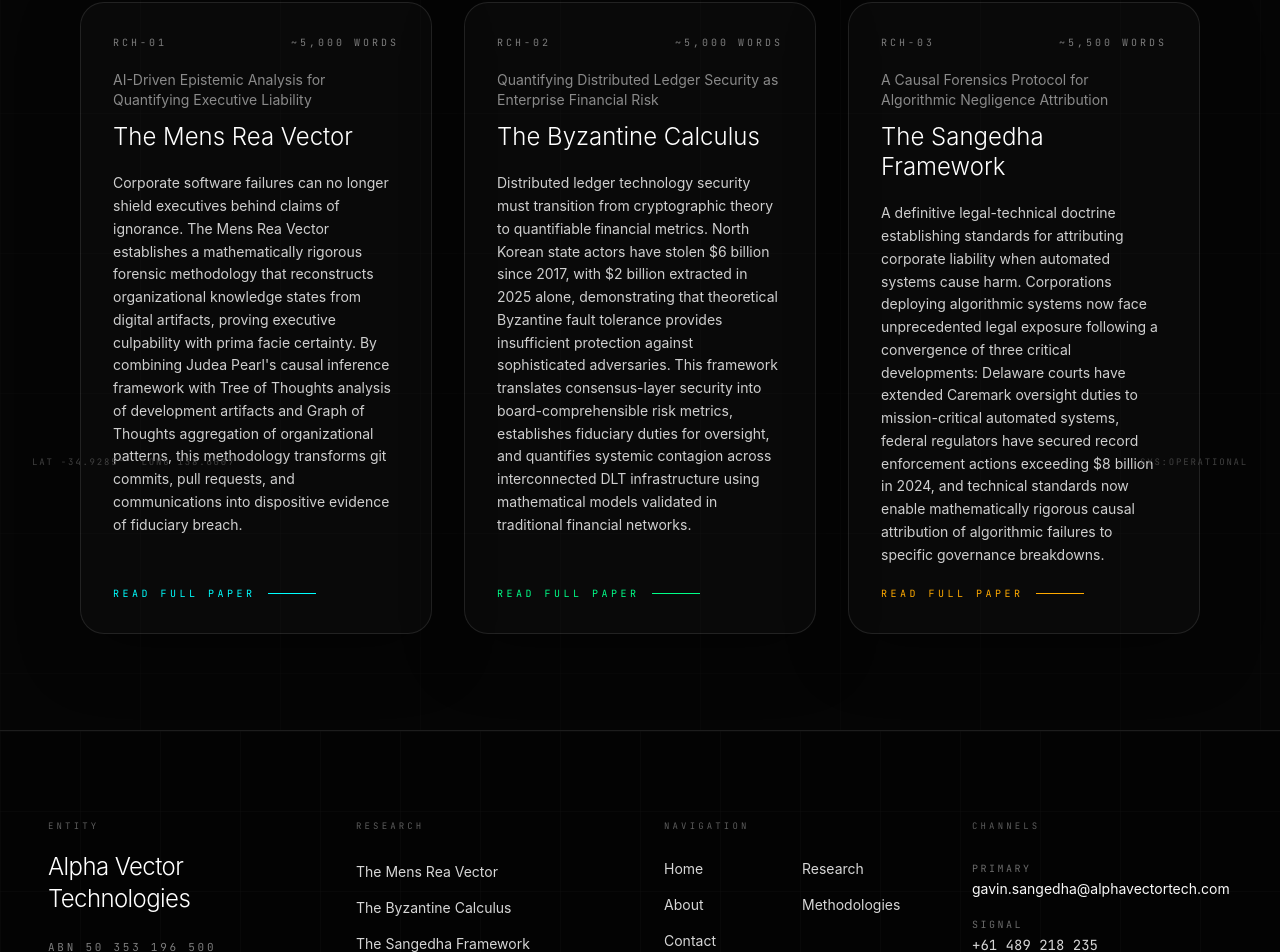
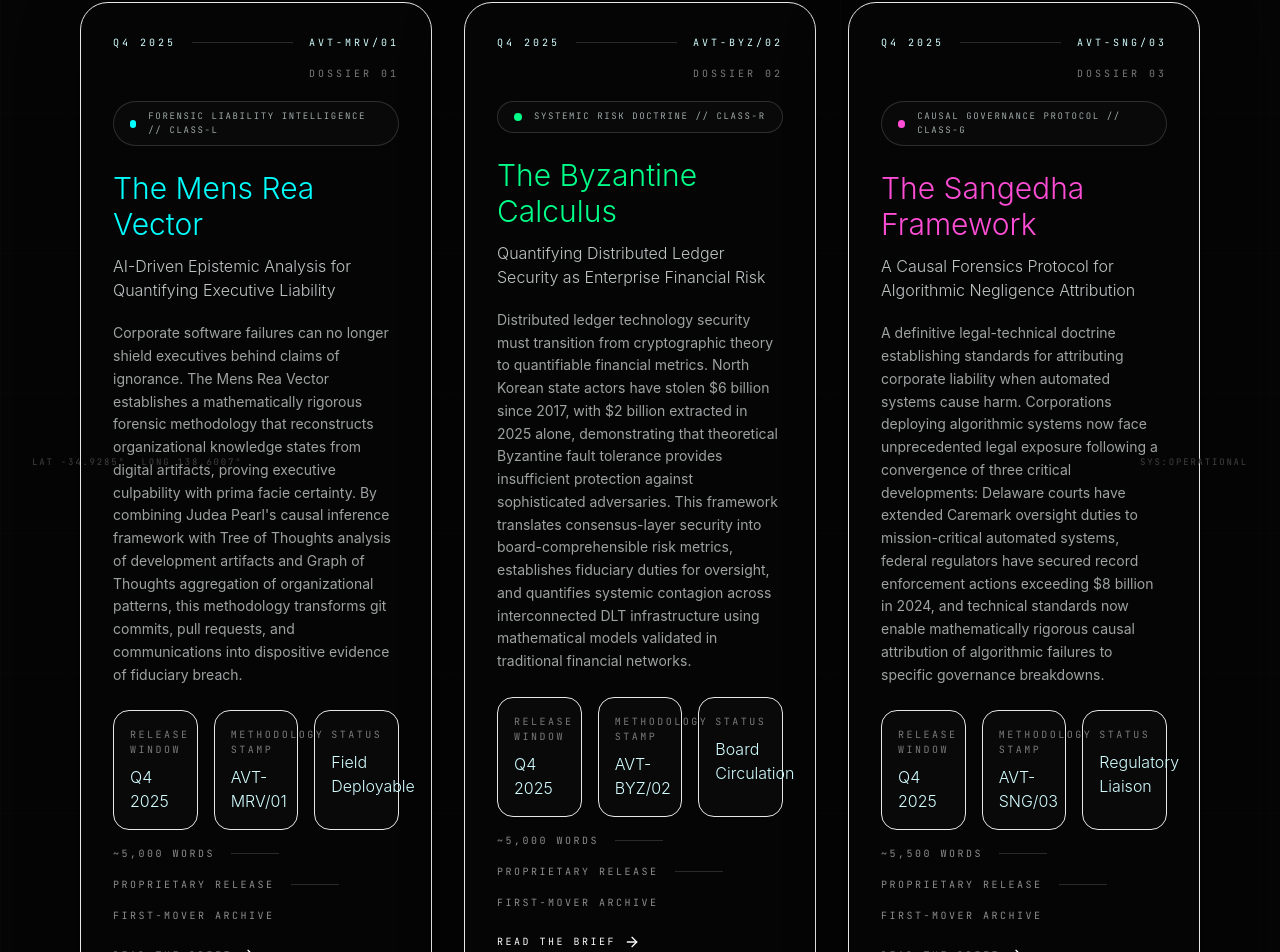
Before and after one commit to raven-technologi/alphavectortech-raven.technologi, a Next.js app: page /research in a window 1280 px wide. Shown: the part 307-1259 px from the top of the page. Built offline with nearby package versions, Linux system fonts and the light colour scheme.

Commit message:
feat: refresh research visuals and copy

```diff
--- a/src/app/globals.css
+++ b/src/app/globals.css
@@ -1,6 +1,8 @@
+/* stylelint-disable */
 @tailwind base;
 @tailwind components;
 @tailwind utilities;
+/* stylelint-enable */
 
 /* ═══════════════════════════════════════════════════════════════════════════
    LENIS SMOOTH SCROLL — Required CSS
@@ -70,8 +72,10 @@ body {
 
 /* Typography for research papers */
 .prose-research {
-  font-family: var(--font-serif);
+  font-family: var(--font-primary);
   line-height: var(--leading-relaxed);
+  letter-spacing: 0.01em;
+  font-size: 1.02rem;
 }
 
 .prose-research h1,
--- a/src/components/Navigation.tsx
+++ b/src/components/Navigation.tsx
@@ -18,10 +18,10 @@ export default function Navigation() {
         <div className="flex items-center justify-between h-20">
           <Link href="/" className="group">
             <div className="flex flex-col">
-              <span className="text-[10px] font-mono tracking-[0.45em] text-[#7c7c7c] uppercase group-hover:text-[#00ffff] transition-colors">
+              <span className="text-[10px] font-mono tracking-[0.45em] text-[#d2fdff] uppercase group-hover:text-[#00ffff] transition-colors">
                 Alpha Vector Technologies
               </span>
-              <span className="mt-2 text-[10px] font-mono tracking-[0.3em] text-[#3f3f3f]">
+              <span className="mt-2 text-[10px] font-mono tracking-[0.3em] text-[#a5f6ff]">
                 ABN 50 353 196 500
               </span>
             </div>
@@ -32,7 +32,7 @@ export default function Navigation() {
               <Link
                 key={item.href}
                 href={item.href}
-                className="text-[11px] font-mono uppercase tracking-[0.3em] text-[#6f6f6f] hover:text-[#fafafa] transition-colors"
+                className="text-[11px] font-mono uppercase tracking-[0.3em] text-[#e7fefe] hover:text-[#00ffff] transition-colors"
               >
                 {item.label}
               </Link>
@@ -72,7 +72,7 @@ export default function Navigation() {
               <Link
                 key={item.href}
                 href={item.href}
-                className="text-[11px] font-mono uppercase tracking-[0.4em] text-[#9b9b9b]"
+                className="text-[11px] font-mono uppercase tracking-[0.4em] text-[#d2fdff]"
                 onClick={() => setIsMenuOpen(false)}
               >
                 {item.label}
--- a/src/components/RelatedResearch.tsx
+++ b/src/components/RelatedResearch.tsx
@@ -1,19 +1,22 @@
-'use client';
-import ResearchCard from './ResearchCard';
-import { researchPapers } from '../lib/research-data';
+'use client'
+import ResearchCard from './ResearchCard'
+import { researchPapers } from '../lib/research-data'
 
 interface RelatedResearchProps {
   currentPath: string;
 }
 
 export default function RelatedResearch({ currentPath }: RelatedResearchProps) {
-  const otherPapers = researchPapers.filter(paper => paper.href !== currentPath);
+  const otherPapers = researchPapers.filter(paper => paper.href !== currentPath)
 
   return (
-    <section className="py-16 border-t border-border-subtle mt-16">
-      <div className="max-w-7xl mx-auto">
-        <h2 className="text-2xl font-bold text-text-primary mb-8">Related Research</h2>
-        <div className="grid grid-cols-1 md:grid-cols-2 gap-8">
+    <section className="mt-16 border-t border-white/10 py-16">
+      <div className="mx-auto max-w-7xl">
+        <div className="mb-8 flex items-center gap-3 text-[11px] font-mono uppercase tracking-[0.35em] text-[#7a7a7a]">
+          <span className="h-px w-10 bg-white/15" />
+          Related Research
+        </div>
+        <div className="grid grid-cols-1 gap-8 lg:grid-cols-2">
           {otherPapers.map((paper, index) => (
             <ResearchCard key={paper.href} {...paper} index={index} />
           ))}
--- a/src/components/ResearchCard.tsx
+++ b/src/components/ResearchCard.tsx
@@ -1,4 +1,5 @@
 import Link from 'next/link'
+import { ArrowRight } from 'lucide-react'
 
 interface ResearchCardProps {
   title: string
@@ -8,34 +9,83 @@ interface ResearchCardProps {
   href: string
   index: number
   color?: string
+  release?: string
+  classification?: string
+  methodologyStamp?: string
+  status?: string
 }
 
-export default function ResearchCard({ title, subtitle, abstract, wordCount, href, index, color = '#00ffff' }: ResearchCardProps) {
+export default function ResearchCard({
+  title,
+  subtitle,
+  abstract,
+  wordCount,
+  href,
+  index,
+  color = '#00ffff',
+  release,
+  classification,
+  methodologyStamp,
+  status,
+}: ResearchCardProps) {
+  const dossierNumber = `DOSSIER ${String(index + 1).padStart(2, '0')}`
+  const releaseLabel = release ?? 'Release Pending'
+  const methodologyLabel = methodologyStamp ?? `AVT-${String(index + 1).padStart(2, '0')}`
+  const statusLabel = status ?? 'Internal Review'
+  const classificationLabel = classification ?? 'Proprietary Archive'
+
   return (
-    <div
-      className="relative flex h-full flex-col gap-5 rounded-3xl border border-white/10 bg-white/[0.02] p-8 shadow-[0_20px_60px_rgba(0,0,0,0.35)]"
-      style={{ animationDelay: `${index * 0.15}s` }}
-    >
-      <div className="flex items-center justify-between text-[10px] font-mono uppercase tracking-[0.3em] text-[#7c7c7c]">
-        <span>RCH-{String(index + 1).padStart(2, '0')}</span>
-        <span>{wordCount}</span>
+    <article className="flex h-full flex-col rounded-[28px] border border-white/12 bg-[#050505] p-8 shadow-[0_20px_60px_rgba(0,0,0,0.45)]">
+      <div className="flex flex-wrap items-center gap-4 text-[10px] font-mono uppercase tracking-[0.3em] text-[#d2fdff]">
+        <span>{releaseLabel}</span>
+        <span className="h-px flex-1 min-w-[60px] bg-white/15" />
+        <span>{methodologyLabel}</span>
+        <span className="ml-auto text-[#7a7a7a]">{dossierNumber}</span>
       </div>
 
-      <div>
-        <p className="text-sm text-[#8a8a8a]">{subtitle}</p>
-        <h3 className="mt-3 text-2xl font-light text-white leading-tight">{title}</h3>
+      <div className="mt-5 inline-flex items-center gap-3 rounded-full border border-white/15 bg-white/[0.02] px-4 py-2 text-[9px] font-mono uppercase tracking-[0.18em] text-[#9ea8a8]">
+        <span className="inline-flex h-2 w-2 rounded-full" style={{ backgroundColor: color }} />
+        <span>{classificationLabel}</span>
       </div>
 
-      <p className="text-sm text-[#cfcfcf] leading-relaxed">{abstract}</p>
+      <h3 className="mt-6 text-2xl md:text-3xl font-light" style={{ color }}>
+        {title}
+      </h3>
+      <p className="mt-3 text-base font-light text-[#bfc5c5]">{subtitle}</p>
+      <p className="mt-5 text-sm leading-relaxed text-[#9ea2a2]">{abstract}</p>
+
+      <div className="mt-6 grid gap-4">
+        <div className="grid gap-4 sm:grid-cols-3">
+          <div className="rounded-2xl border border-white/12 bg-white/[0.015] p-4">
+            <div className="text-[10px] font-mono uppercase tracking-[0.25em] text-[#7a7a7a]">Release Window</div>
+            <div className="mt-2 text-base font-light text-[#d2fdff]">{releaseLabel}</div>
+          </div>
+          <div className="rounded-2xl border border-white/12 bg-white/[0.015] p-4">
+            <div className="text-[10px] font-mono uppercase tracking-[0.25em] text-[#7a7a7a]">Methodology Stamp</div>
+            <div className="mt-2 text-base font-light text-[#d2fdff]">{methodologyLabel}</div>
+          </div>
+          <div className="rounded-2xl border border-white/12 bg-white/[0.015] p-4">
+            <div className="text-[10px] font-mono uppercase tracking-[0.25em] text-[#7a7a7a]">Status</div>
+            <div className="mt-2 text-base font-light text-[#d2fdff]">{statusLabel}</div>
+          </div>
+        </div>
+
+        <div className="flex flex-wrap items-center gap-4 text-[10px] font-mono uppercase tracking-[0.25em] text-[#8d8d8d]">
+          <span>{wordCount}</span>
+          <span className="h-px w-12 bg-white/15" />
+          <span>Proprietary Release</span>
+          <span className="h-px w-12 bg-white/15" />
+          <span>First-Mover Archive</span>
+        </div>
+      </div>
 
       <Link
         href={href}
-        className="mt-auto inline-flex items-center gap-3 text-[10px] font-mono uppercase tracking-[0.35em] text-white"
-        style={{ color }}
+        className="mt-6 inline-flex items-center gap-2 text-[10px] font-mono uppercase tracking-[0.25em] text-[#fafafa] hover:text-[#00ffff]"
       >
-        Read Full Paper
-        <span className="h-px w-12" style={{ backgroundColor: color }} />
+        Read the brief
+        <ArrowRight className="h-4 w-4" />
       </Link>
-    </div>
+    </article>
   )
 }
--- a/src/lib/research-data.ts
+++ b/src/lib/research-data.ts
@@ -35,7 +35,7 @@ export const researchPapers = [
     abstract: "A definitive legal-technical doctrine establishing standards for attributing corporate liability when automated systems cause harm. Corporations deploying algorithmic systems now face unprecedented legal exposure following a convergence of three critical developments: Delaware courts have extended Caremark oversight duties to mission-critical automated systems, federal regulators have secured record enforcement actions exceeding $8 billion in 2024, and technical standards now enable mathematically rigorous causal attribution of algorithmic failures to specific governance breakdowns.",
     wordCount: "~5,500 words",
     href: "/research/sangedha-framework",
-    color: "#ffaa00",
+  color: "#ff4dd6",
     release: "Q4 2025",
     classification: "Causal Governance Protocol // Class-G",
     methodologyStamp: "AVT-SNG/03",
```
Also changed, not shown: src/app/about/page.tsx (+12 -26 lines).
